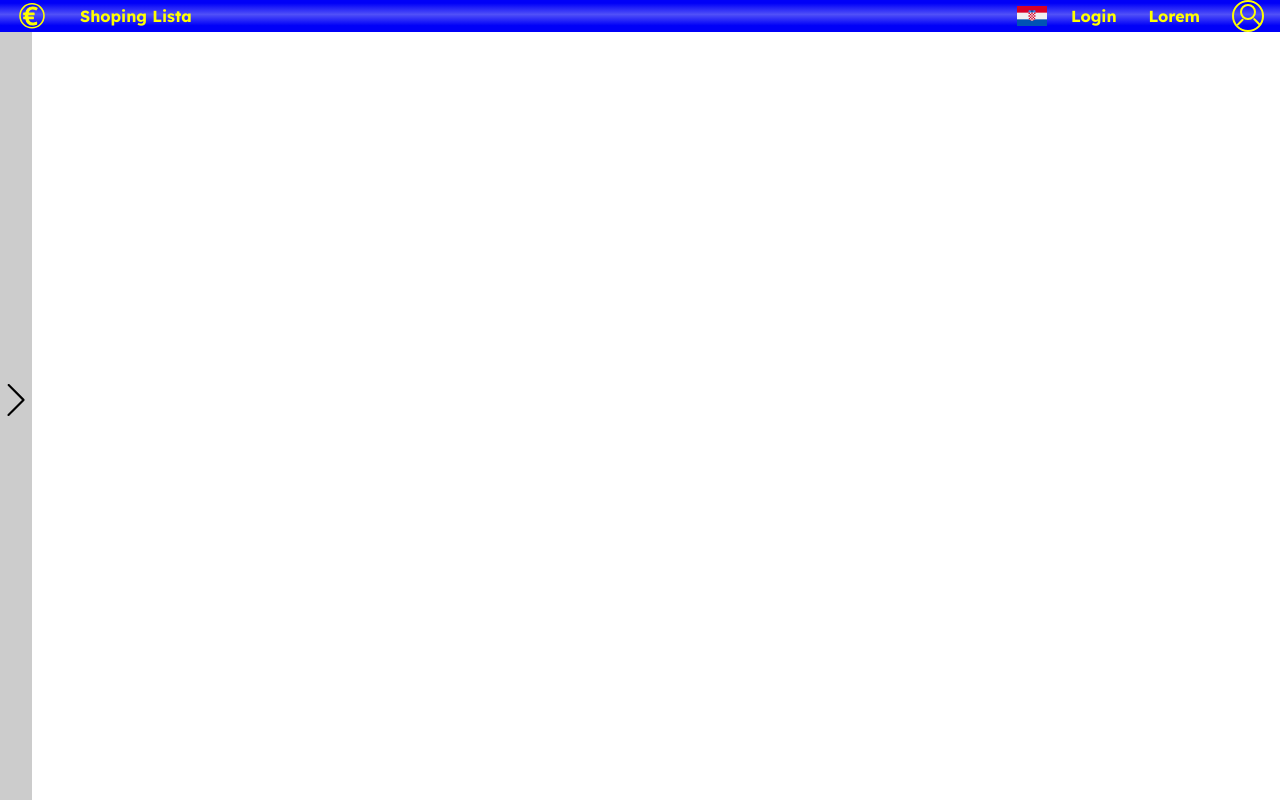
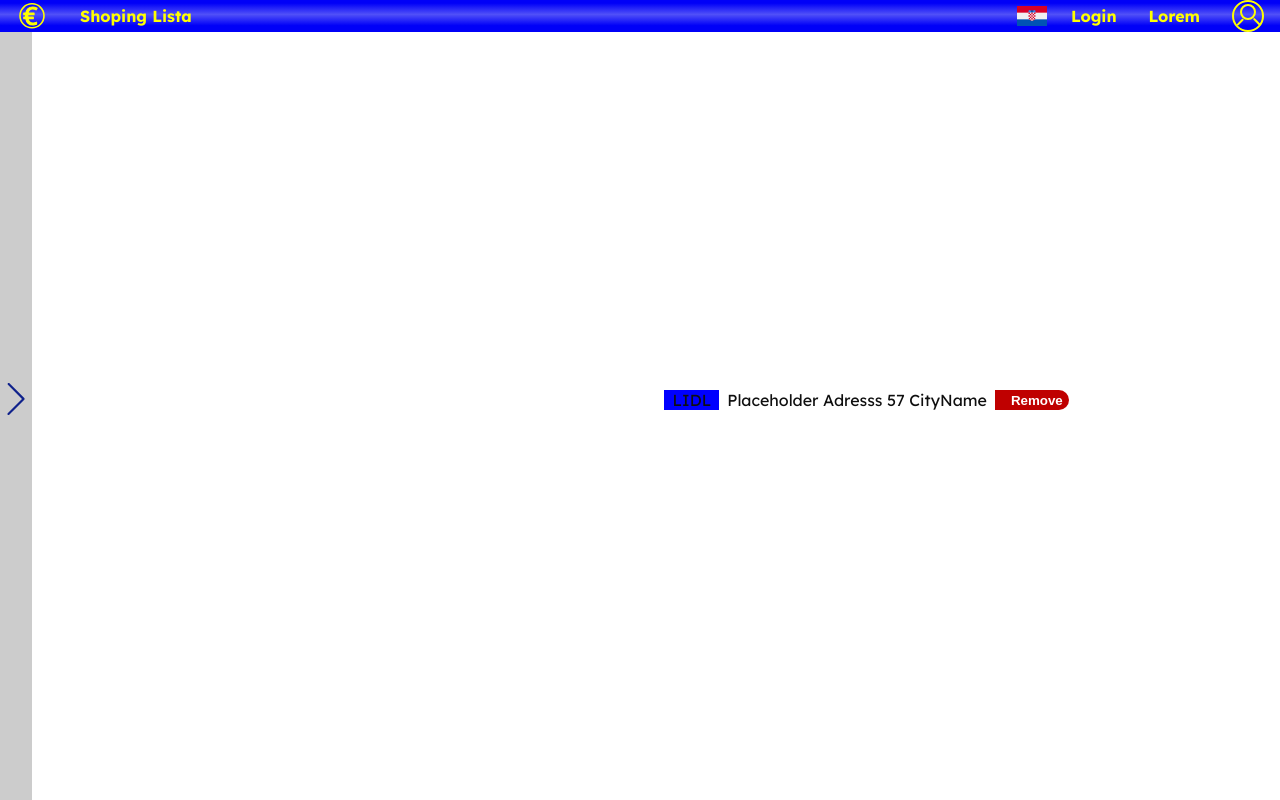
Before and after one commit to BrunoVelcl/price_tracker_frontend, a React (Vite) app: page / in a window 1280 px wide. Built offline with nearby package versions, Linux system fonts and the light colour scheme.

Commit message:
Store selector save point --add hower effects and animation to StoreSelectorButton --move button rotation logic from Arrow component to StoreSelector.css --add SelectedStore component --add Remove Button component >>wip selected store visual >>visual test left inside commit

```diff
--- a/src/assets/Arrow.tsx
+++ b/src/assets/Arrow.tsx
@@ -4,21 +4,12 @@ interface Props {
     direction: Direction;
 }
 
-export default function Arrow ({direction}: Props) {
+export default function Arrow ({ direction }: Props) {
 
-    const angle = () => {
-	switch(direction) {
-	    case "up": return 270;
-	    case "down": return 90;
-	    case "left": return 180;
-	    case "right": return 0;
-	}
-    }
-    const transform = `rotate(${angle()}, 16, 16)`;
-    return (
+      return (
 	<>
-	    <svg fill="#000000" width="80px" height="80px" viewBox="0 0 32 32">
-		<path d="M8.489 31.975c-0.271 0-0.549-0.107-0.757-0.316-0.417-0.417-0.417-1.098 0-1.515l14.258-14.264-14.050-14.050c-0.417-0.417-0.417-1.098 0-1.515s1.098-0.417 1.515 0l14.807 14.807c0.417 0.417 0.417 1.098 0 1.515l-15.015 15.022c-0.208 0.208-0.486 0.316-0.757 0.316z" transform={transform}></path>
+	    <svg className={direction} fill="#000000" width="80px" height="80px" viewBox="0 0 32 32">
+		<path d="M8.489 31.975c-0.271 0-0.549-0.107-0.757-0.316-0.417-0.417-0.417-1.098 0-1.515l14.258-14.264-14.050-14.050c-0.417-0.417-0.417-1.098 0-1.515s1.098-0.417 1.515 0l14.807 14.807c0.417 0.417 0.417 1.098 0 1.515l-15.015 15.022c-0.208 0.208-0.486 0.316-0.757 0.316z"></path>
 	    </svg>
 	</>
     );
--- /dev/null
+++ b/src/components/SelectedStore.css
@@ -0,0 +1,27 @@
+@import "../variables.css";
+
+.selected-store {
+    --address-bg-color: var(--main-light-bg-color);
+}
+
+@media (prefers-color-scheme: dark) {
+    .selected-store {
+	--address-bg-color: var(--main-dark-bg-color);
+
+    }
+}
+
+.selected-store {
+    display: flex;
+    flex-flow: row nowrap;
+
+    .chain-identifier {
+	padding: 0 0.5rem 0 0.5rem;
+	background-color: blue;
+    }
+
+    .store-address {
+	padding: 0 0.5rem 0 0.5rem;
+	background-color: var(--address-bg-color);
+    }
+}
--- /dev/null
+++ b/src/components/SelectedStore.tsx
@@ -0,0 +1,17 @@
+import "./SelectedStore.css"
+import { type Store } from "../types/api.ts"
+import RemoveButton from "./buttons/RemoveButton"
+
+interface Props {
+    store: Store;
+}
+
+export default function SelectedStore( { store }: Props ) {
+    return (
+	<article className="selected-store">
+	    <section className="chain-identifier">{store.chain}</section>
+	    <section className="store-address">{store.address}</section>
+	    <RemoveButton>Remove</RemoveButton>
+	</article>
+    );
+}
--- a/src/components/StoreSelector.css
+++ b/src/components/StoreSelector.css
@@ -1,4 +1,14 @@
 @import "../variables.css";
+
+#store-selector {
+    --arrow-color: var(--euro-blue);
+}
+
+@media(prefers-color-scheme: dark) {
+    #store-selector {
+	--arrow-color: var(--atomic-black);
+    }
+}
 
 #store-selector {
     background-color: rgb(from var(--black) r g b / 0.2);
@@ -8,8 +18,28 @@
     flex-flow: column nowrap;
     align-items: center;
     justify-content: center;
-	svg{
-	    height: 2rem;
-	    width: 2rem;
+	button {
+	    height: 100%;
+	    svg {
+		height: 2rem;
+		width: 2rem;
+		fill: var(--arrow-color);
+		transition: ease-in 0.3s;
+	    }
+	    svg.left {
+		transform: rotate(180deg);
+	    }
+
 	}
+	button:active {
+	    svg {
+		transform: scale(0.8);
+	    }
+	}
+
+    transition: ease-in 0.3s;
 }
+
+#store-selector:hover {
+    background-color: rgb(from var(--black) r g b / 0.3);
+}
--- a/src/components/StoreSelector.tsx
+++ b/src/components/StoreSelector.tsx
@@ -2,6 +2,10 @@ import "./StoreSelector.css"
 import { type Store } from "../types/api.ts"
 import { useState } from "react"
 import Arrow from "../assets/Arrow.tsx"
+import SelectedStore from "./SelectedStore.tsx"
+
+/*Store for visuals*/
+const testStore: Store = {id:5, address:"Placeholder Adresss 57 CityName", chain:"LIDL"};
 
 interface Props {
     selectedStores?: Array<number>; //TODO: temporary optional for visual testing, REMOVE
@@ -15,13 +19,10 @@ export default function StoreSelector ( {selectedStores, availableStores}: Props
 
     return(
 	<>
-	    <div id="store-selector">
-	    	{!isOpen && closedLayout()}
-	    </div>
+	    <section id="store-selector">
+		<button onClick={() => setIsOpen(!isOpen)}><Arrow direction={isOpen ? "left" : ""}/></button>
+	    </section>
+	    <SelectedStore store={testStore}/>
 	</>
     );
 }
-
-function closedLayout() {
-   return <Arrow direction="right"/>;
-}
--- /dev/null
+++ b/src/components/buttons/RemoveButton.tsx
@@ -0,0 +1,11 @@
+import { type ReactNode } from "react";
+
+interface Props {
+    children: ReactNode;
+}
+
+export default function RemoveButton( { children }: Props ) {
+    return (
+	<button className="button remove">{children}</button>
+    );
+}
--- a/src/components/buttons/buttons.css
+++ b/src/components/buttons/buttons.css
@@ -3,16 +3,20 @@
 .button {
     --main-background-color: var(--main-light-button-background-color);
     --main-text-color: var(--light-button-text-color);
+    --alt-text-color: var(--white);
     --shadow-color: var(--light-shadow-color);
     --button-working-color: var(--spring-sky);
+    --danger-color: var(--guardsman-red);
 }
 
 @media (prefers-color-scheme: dark) {
     .button {
 	--main-background-color: var(--main-dark-button-background-color);
 	--main-text-color: var(--dark-button-text-color);
+	--alt-text-color: var(--atomic-black);
 	--shadow-color: var(--dark-shadow-color);
 	--button-working-color: var(--concrete);
+	--danger-color: var(--crimson);
     }
 }
 
@@ -74,3 +78,17 @@
     0% { background-position: 0% 50%}
     100% { background-position: 150% 50% }
 }
+
+.button.remove {
+    background-color: var(--danger-color);
+    color: var(--alt-text-color);
+    font-weight: bold;
+    height: 100%;
+    transition: 0.2s ease-in;
+    padding-right: 0.4rem;
+    padding-left: 1rem;
+    border-radius: 0 15px 15px 0;
+}
+.button.remove:active {
+    transform: scale(0.95);
+}
--- a/src/types/direction.ts
+++ b/src/types/direction.ts
@@ -1 +1 @@
-export type Direction = "up" | "down" | "left" | "right";
+export type Direction = "up" | "down" | "left" | "right" | "";
--- a/src/variables.css
+++ b/src/variables.css
@@ -28,6 +28,7 @@
     --euro-yellow: rgb(255,255,0);
     --metalic-orange: rgb(219,83,2);
     --crimson: rgb(220,20,60);
+    --guardsman-red: rgb(191, 0, 0);
 
     /*Bacground variables*/
 
@@ -52,6 +53,7 @@
     --dark-button-text-color: var(--metalic-gray);
     --main-dark-button-background-color: var(--carbon-black);
 
+
     /*Text variables*/
 
     --error-text: var(--crimson);
```
